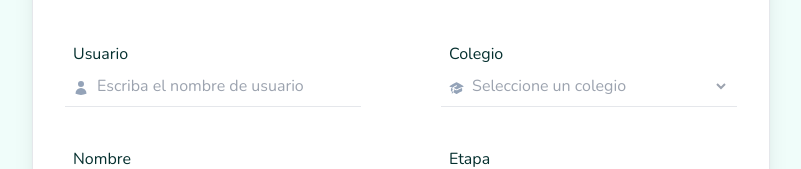
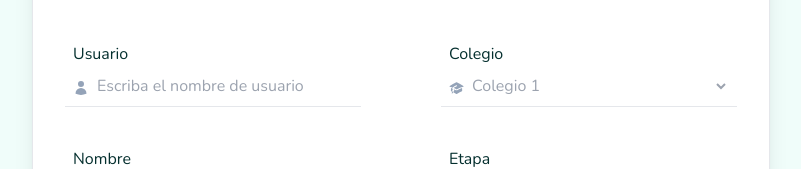
Before and after one commit to MarcosH911/memory-game, a Next.js app: page /registrar in a window 1280 px wide. Shown: the part 144-313 px from the top of the page, without its empty margins (239-1040 px from the left). Built offline with nearby package versions, Linux system fonts and the light colour scheme.

Commit message:
created file to store schools

```diff
--- /dev/null
+++ b/data/constants.ts
@@ -0,0 +1,5 @@
+export const SCHOOLS = [
+  { value: "colegio_1", text: "Colegio 1" },
+  { value: "colegio_2", text: "Colegio 2" },
+  { value: "colegio_3", text: "Colegio 3" },
+];
--- a/src/app/(auth)/registrar/page.tsx
+++ b/src/app/(auth)/registrar/page.tsx
@@ -14,6 +14,7 @@ import {
 import AuthInputField from "../(components)/AuthInputField";
 import AuthMessageBox from "../(components)/AuthMessageBox";
 import AuthSubmitButton from "../(components)/AuthSubmitButton";
+import { SCHOOLS } from "../../../../data/constants";
 
 function Page() {
   const [username, setUsername] = useState("");
@@ -146,12 +147,7 @@ function Page() {
                 placeholder="Seleccione un colegio"
                 value={school}
                 setValue={setSchool}
-                options={[
-                  { value: "", text: "Seleccione un colegio" },
-                  { value: "colegio_1", text: "Colegio 1" },
-                  { value: "colegio_2", text: "Colegio 2" },
-                  { value: "colegio_3", text: "Colegio 3" },
-                ]}
+                options={SCHOOLS}
               />
 
               <AuthInputField
```
Also changed, not shown: tareas.txt.
